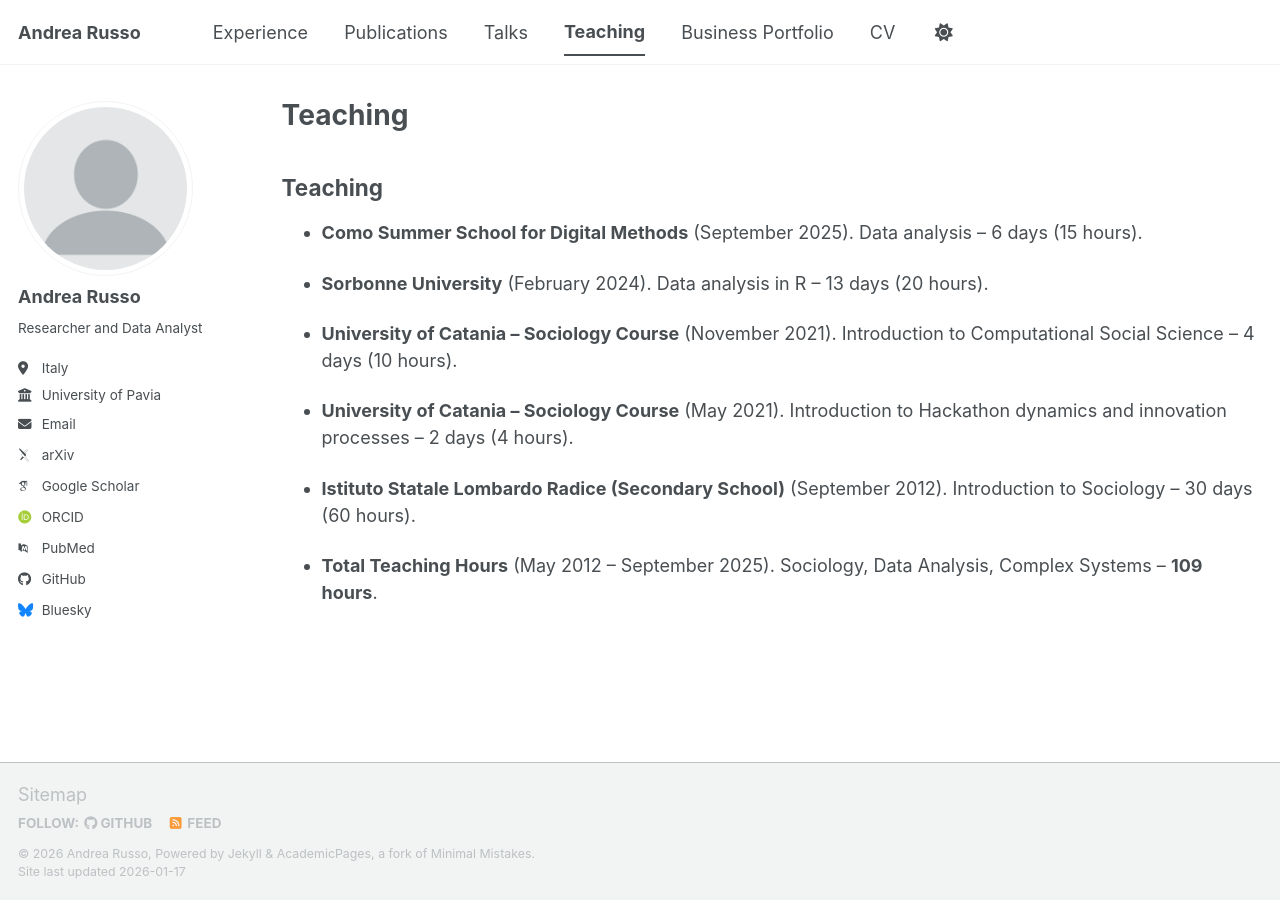
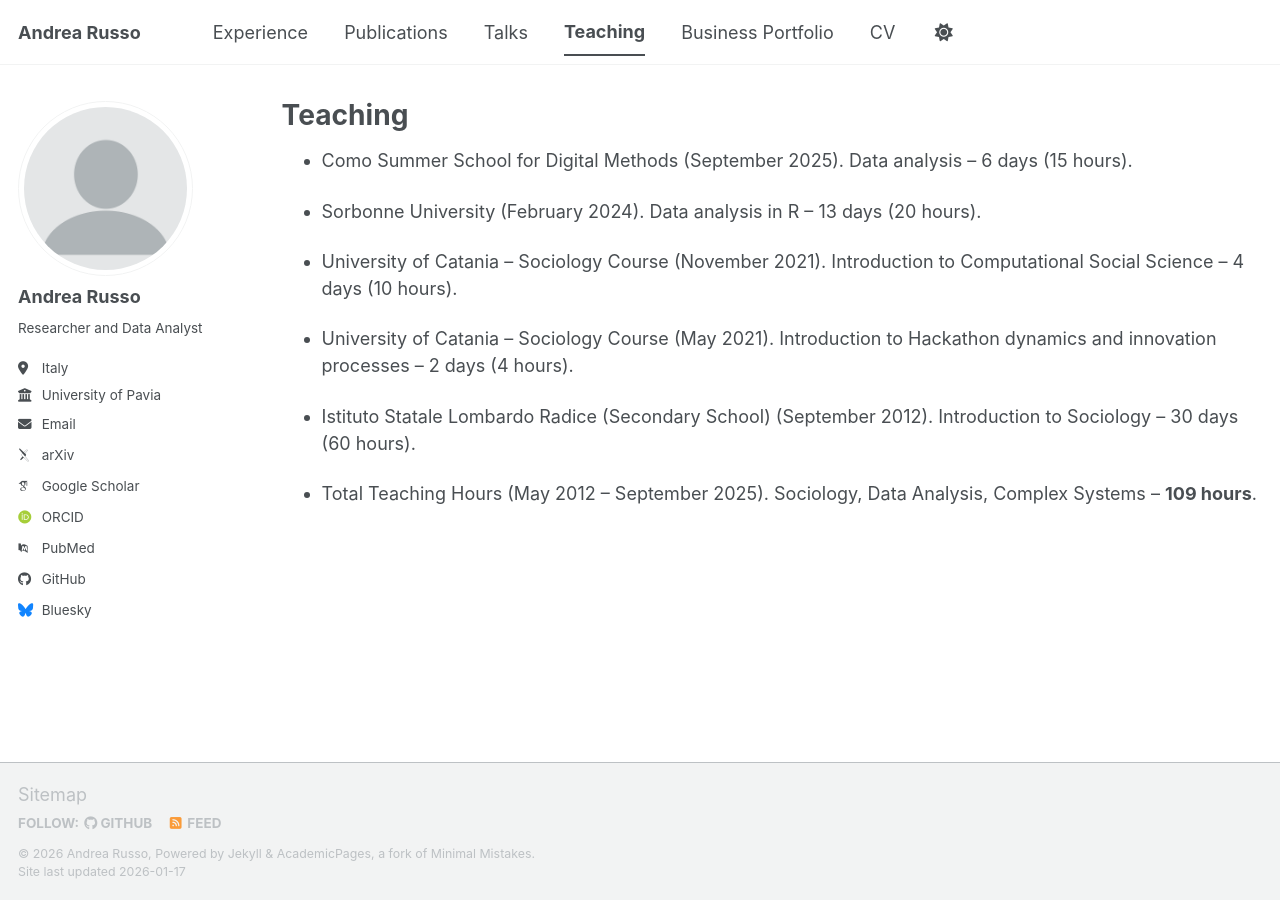
Before and after one commit to AndreaRussoPhD/AndreaRussoPhD.github.io, a Jekyll site: the page built from _pages/teaching.md, in a window 1280 px wide. Built offline with Jekyll 4.4.1, drawn with Linux system fonts in a browser that asks for light colours; some web fonts are replaced; a script bundle is joined from its source files by our own code; library files that are not in the unit come from our copies.

Commit message:
Update teaching.md

```diff
--- a/_pages/teaching.md
+++ b/_pages/teaching.md
@@ -4,22 +4,22 @@ title: "Teaching"
 permalink: /teaching/
 author_profile: true
 ---
-## Teaching
 
-- **Como Summer School for Digital Methods** (September 2025).
+
+- Como Summer School for Digital Methods (September 2025).
   Data analysis – 6 days (15 hours).
 
-- **Sorbonne University** (February 2024).
+- Sorbonne University (February 2024).
   Data analysis in R – 13 days (20 hours).
 
-- **University of Catania – Sociology Course** (November 2021).
+- University of Catania – Sociology Course (November 2021).
   Introduction to Computational Social Science – 4 days (10 hours).
 
-- **University of Catania – Sociology Course** (May 2021).
+- University of Catania – Sociology Course (May 2021).
   Introduction to Hackathon dynamics and innovation processes – 2 days (4 hours).
 
-- **Istituto Statale Lombardo Radice (Secondary School)** (September 2012).
+- Istituto Statale Lombardo Radice (Secondary School) (September 2012).
   Introduction to Sociology – 30 days (60 hours).
 
-- **Total Teaching Hours** (May 2012 – September 2025).
+- Total Teaching Hours (May 2012 – September 2025).
   Sociology, Data Analysis, Complex Systems – **109 hours**.
```
